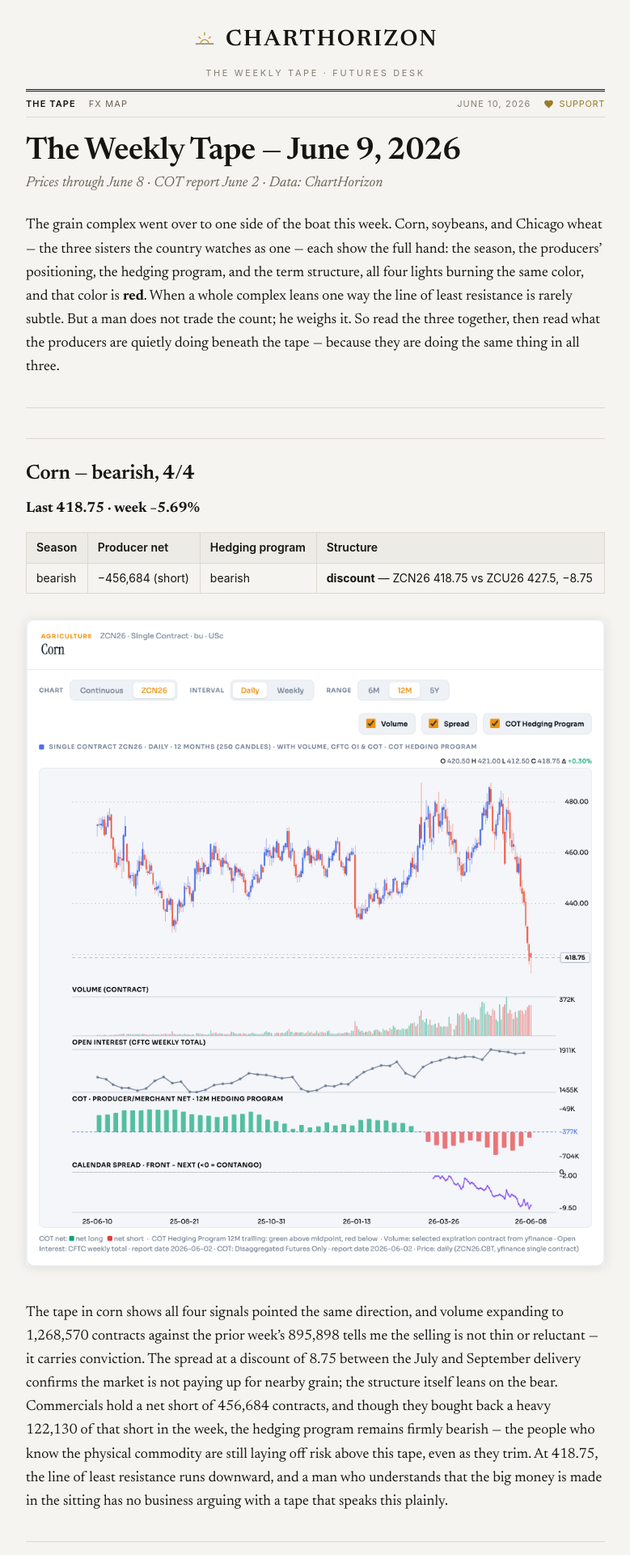
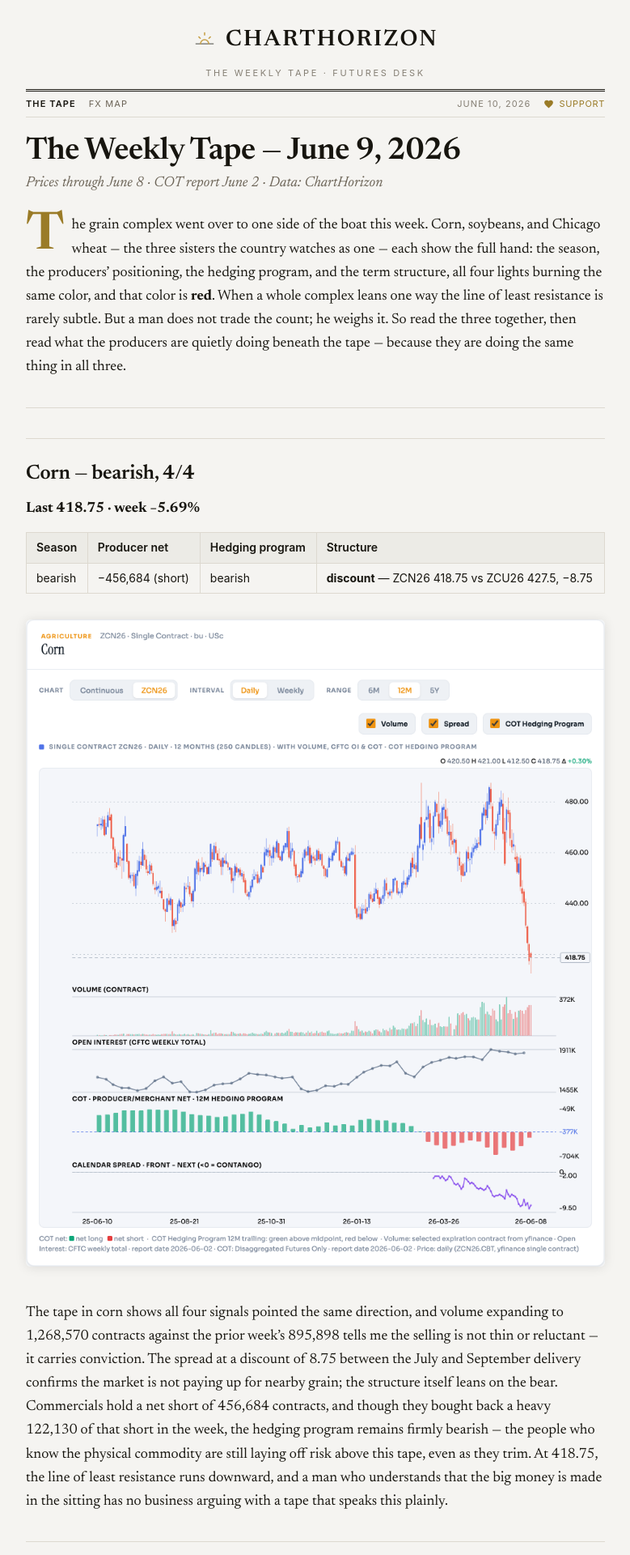
Before and after one commit to ChartHorizon/website, a Jekyll site: the page built from _posts/2026-06-09-weekly-tape.md, in a window 1280 px wide. Shown: the top 1920 px of the page at 81% size, without its empty margins (250-1029 px from the left). Built offline with Jekyll 4.4.1, drawn with Linux system fonts in a browser that asks for light colours.

Commit message:
feat(post): .post-body wrapper + first-paragraph drop cap

```diff
--- a/_layouts/post.html
+++ b/_layouts/post.html
@@ -5,7 +5,9 @@ layout: default
   <h1>{{ page.title }}</h1>
   {% if page.subtitle %}<p class="dek">{{ page.subtitle }}</p>{% endif %}
 
-  {{ content }}
+  <div class="post-body">
+    {{ content }}
+  </div>
 
   <hr>
   <p class="post-disclaimer">Informational and educational only — not financial advice. Futures
--- a/assets/css/blog.css
+++ b/assets/css/blog.css
@@ -88,6 +88,12 @@ blockquote p{margin:.3em 0}
 .post-list .post-link:hover{color:var(--gold-ink)}
 .post-list .post-excerpt{margin:.3em 0 0; color:var(--muted)}
 
+/* ---- post body: broadsheet drop cap on the first paragraph ---- */
+.post-body>p:first-of-type::first-letter{
+  float:left; font:600 64px/48px var(--serif); color:var(--gold-ink);
+  padding:4px 9px 0 0;
+}
+
 /* ---- legal pages (Impressum / Datenschutz) ---- */
 .legal{font-size:15px}
 .legal h1{margin:.4em 0 .1em}
```
